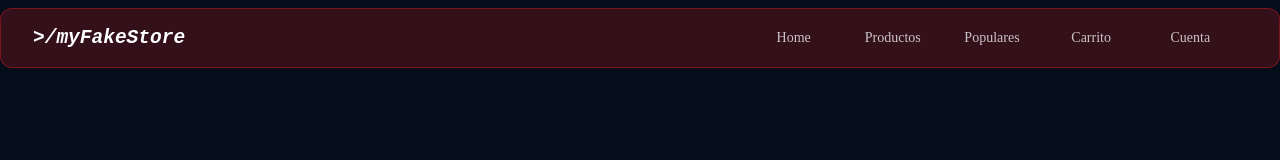
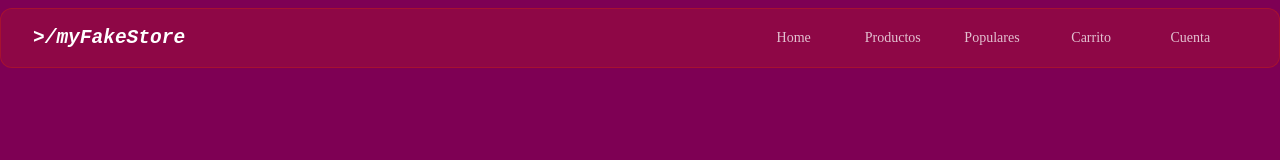
Before and after one commit to xJulLz/fakeStore, a plain HTML site: page index.html in a window 1280 px wide. Drawn offline with Linux system fonts and the light colour scheme; no server answers.

Commit message:
last one

```diff
--- a/styles.css
+++ b/styles.css
@@ -5,7 +5,7 @@
 }
 
 body {
-    background-color: #040D1A;
+    background-color: #7e0054;
 }
 
 nav {
```
